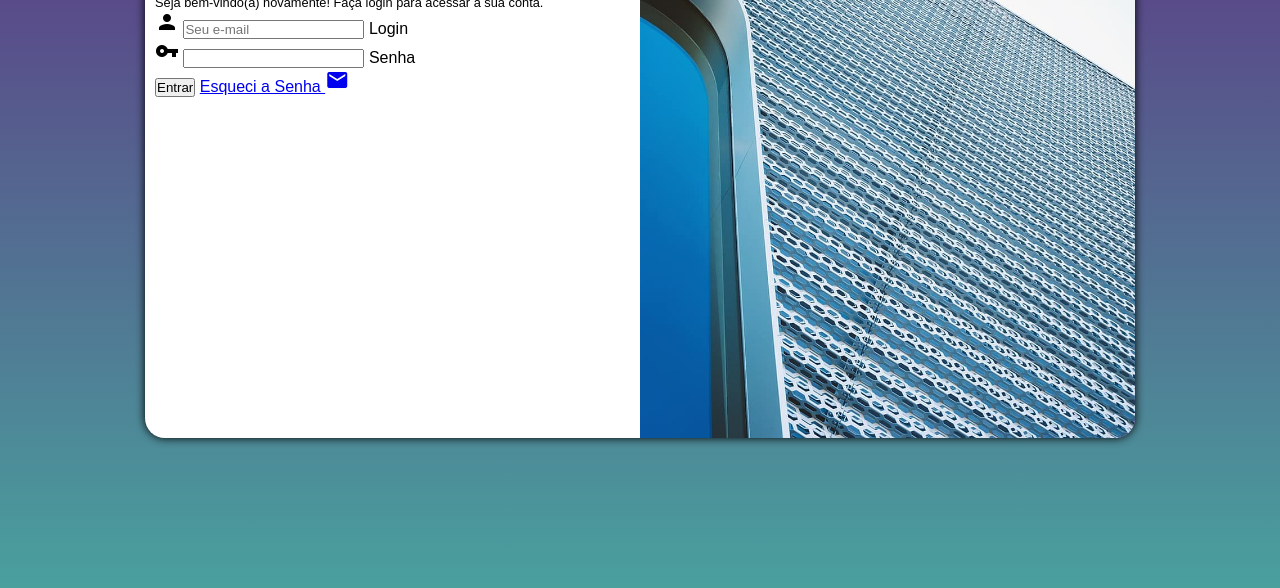
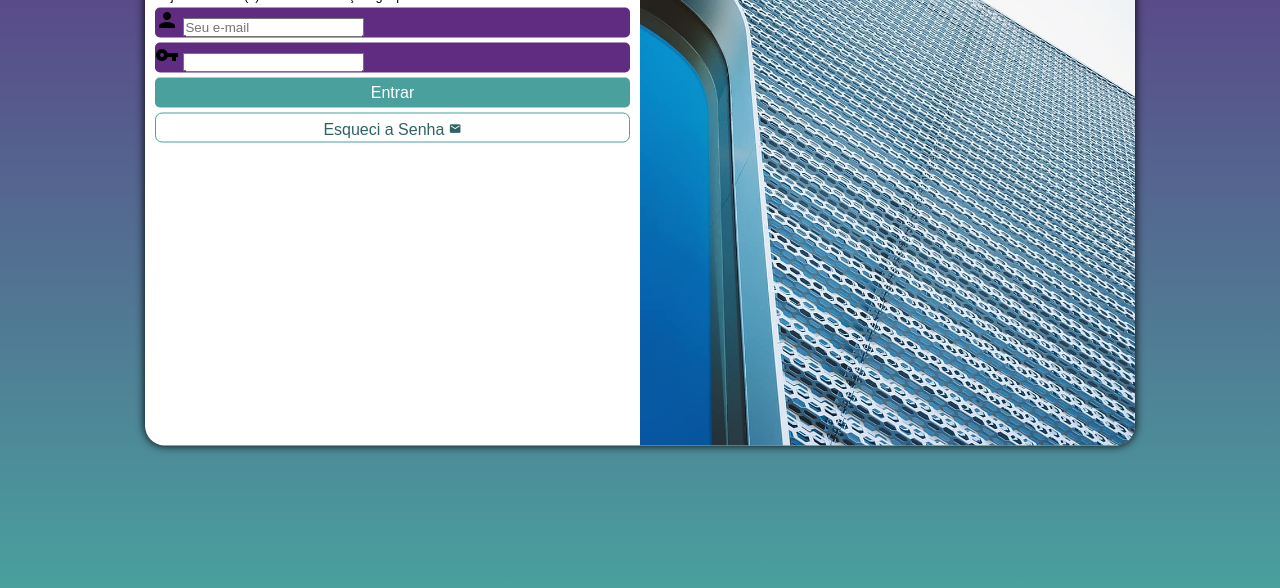
Before and after one commit to GabrielGiafarov/projeto-login, a plain HTML site: page index.html in a window 1280 px wide. Shown: the part 212-800 px from the top of the page. Drawn offline with Linux system fonts and the light colour scheme.

Commit message:
Finalização dos estilos

```diff
--- a/estilos/style.css
+++ b/estilos/style.css
@@ -34,7 +34,7 @@ section#login {
 
     background-color: white;
     width: 250px;
-    height: 500px;
+    height: 515px;
 
     transition: width, .4s, height .4s ;
     transition-timing-function: ease;
@@ -62,3 +62,58 @@ div#formulario > h1 {
 div#formulario > p {
     font-size: 0.8em;
 }
+
+form > div.campo {
+    background-color: #5f2c82;
+    width: 100%;
+    display: block;
+    height: 30px;
+    border-radius: 5px;
+    margin: 5px 0px;
+}
+
+div.campo > label {
+    display: none;
+
+}
+
+form > input[type=submit] {
+    display: block;
+    font-size: 1em;
+    width: 100%;
+    height: 30px;
+    background-color: #49a09d;
+    color: white;
+    border: none;
+    border-radius: 5px;
+    cursor: pointer;
+}
+
+form > input[type=submit]:hover {
+    background-color: #2d6462;
+
+}
+
+form > a.botao {
+    display: block;
+    text-align: center;
+    font-size: 1em;
+    width: 100%;
+    height: 30px;
+    background-color: white;
+    border: 1px solid #49a09d;
+    border-radius: 7px;
+    text-decoration: none;
+    color: #2d6462;
+    padding-top: 7px;
+    margin-top: 5px;
+}
+
+form > a.botao:hover {
+    background-color: #6cd3cf;
+}
+
+form > a.botao > span {
+    font-size: 0.8em;
+
+}
--- a/index.html
+++ b/index.html
@@ -29,7 +29,7 @@
                         <label for="isenha">Senha</label>
                     </div>
                     <input type="submit" value="Entrar">
-                    <a href="esqueci.html">
+                    <a href="esqueci.html" class="botao">
                         Esqueci a Senha <span class="material-icons">mail</span>
                     </a>
                 </form>
```
